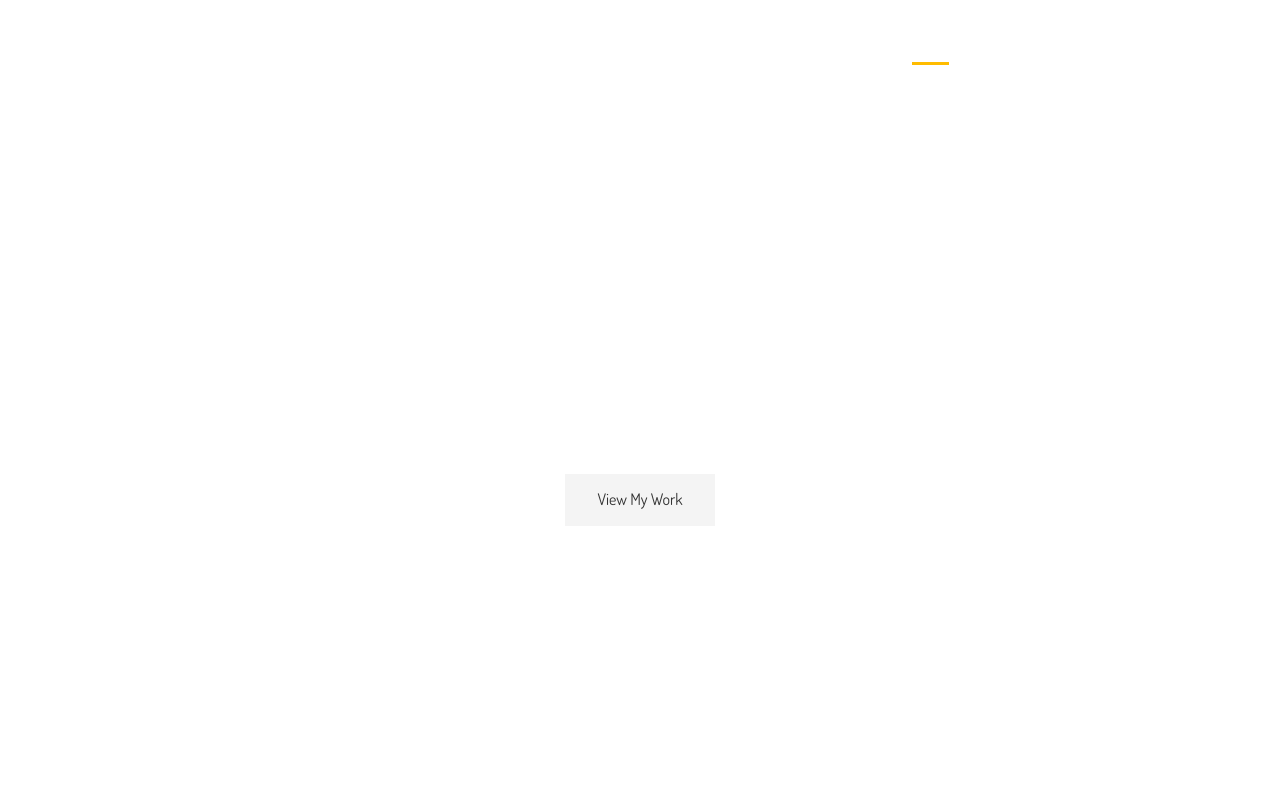
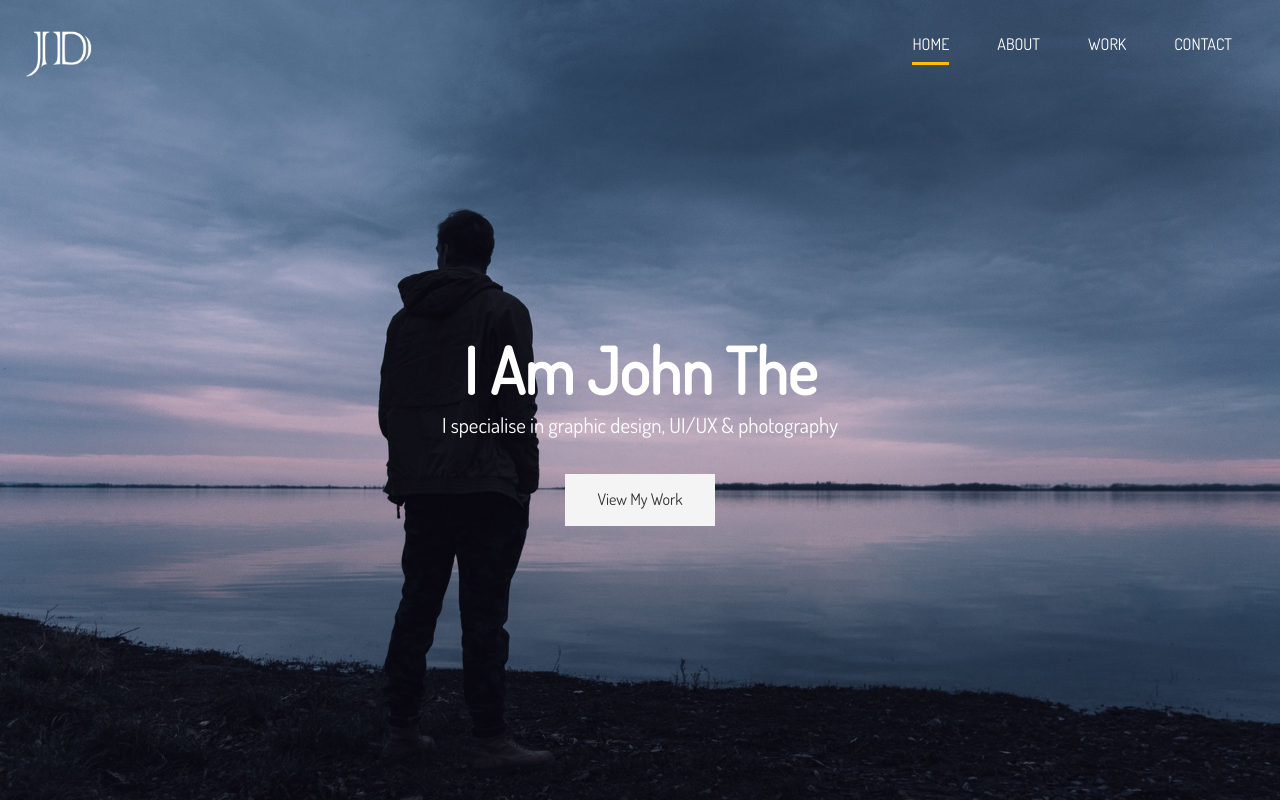
Before and after one commit to KJSweeden/learning_portfolio, a plain HTML site: page dist/index.html in a window 1280 px wide. Shown: the top 802 px of the page. Drawn offline with Linux system fonts and the light colour scheme; the site is published under a folder, as on GitHub Pages, so addresses that start at the root find nothing.

Commit message:
fixed background header image

```diff
--- a/scss/_config.scss
+++ b/scss/_config.scss
@@ -4,7 +4,7 @@ $main-color: #ffbc00;
 $light-color: #f4f4f4;
 $medium-color: #ccc;
 $dark-color: #333;
-$bg-image: url(/dist/img/showcase.jpg);
+$bg-image: url("../img/showcase.jpg");
 // Because the url will be read from the css file, you need to set the path from the perspective of the main.css file. In this case, leaving the file, leaving the css folder, entering the img folder & obtaining the showcase.jpg
 
 // Set Text Color Function
```
Also changed, not shown: dist/css/main.css.
